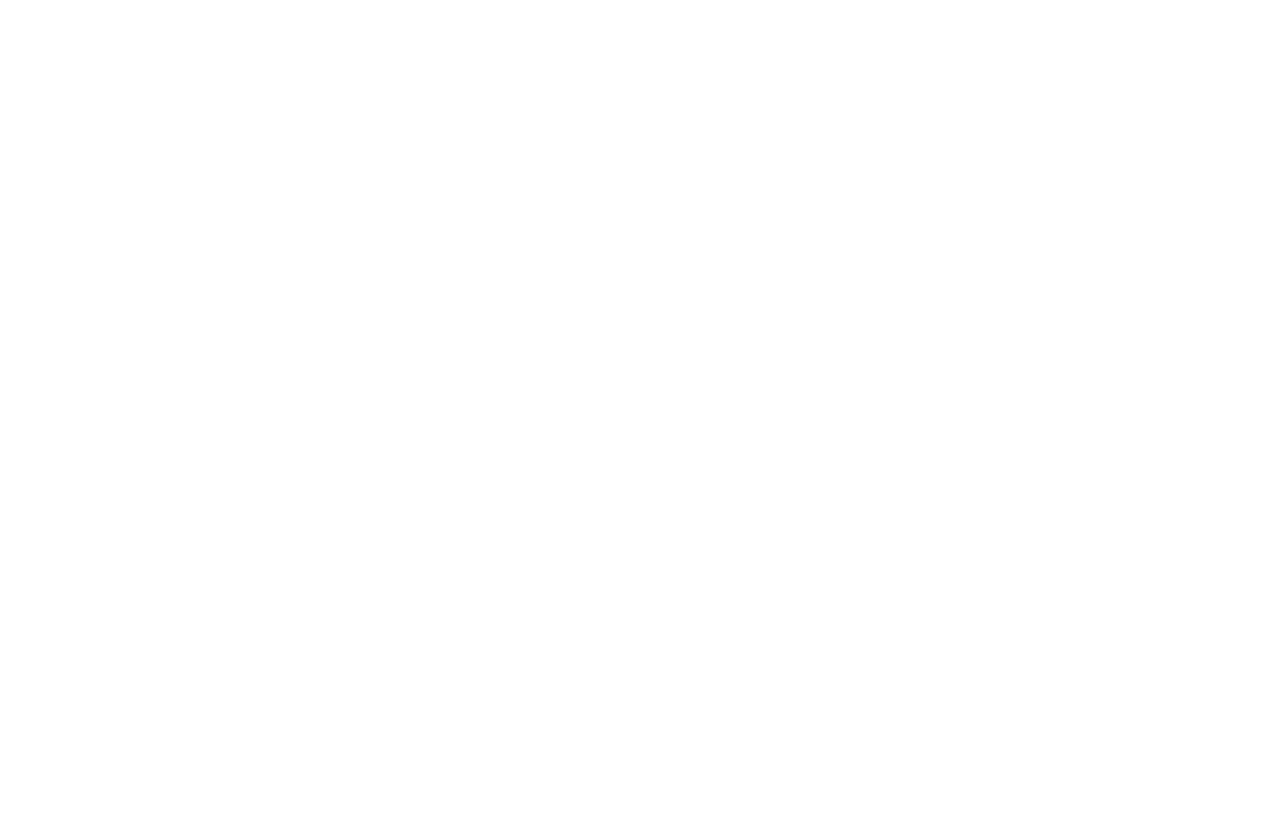
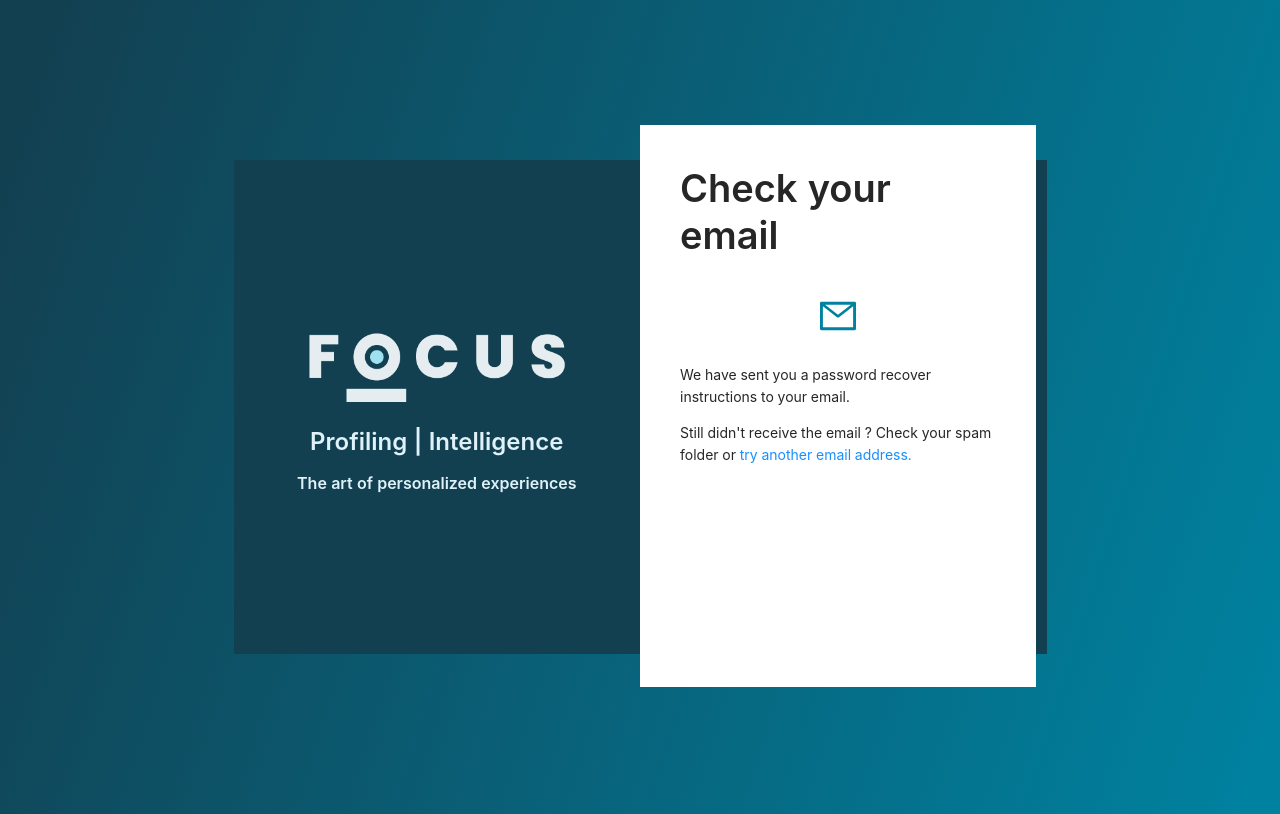
Before and after one commit to JoaoCaldas98/Focus-Keycloak, a React (Create React App) app: page /checkyouremail in a window 1280 px wide. Before the commit this address had no page. Built offline with nearby package versions, Linux system fonts and the light colour scheme.

Commit message:
Task [6] - Check you email : - Create component Check your email;

```diff
--- a/src/App.tsx
+++ b/src/App.tsx
@@ -5,6 +5,7 @@
 import logo from './logo.svg';
 import Login from "./Pages/Login/Login";
 import ForgotPassword from "./Pages/ForgotPassword/ForgotPassword";
+import CheckYourEmail from "./Pages/ForgotPassword/CheckYourEmail";
 import './App.css';
 
 const { Content } = Layout
@@ -14,7 +15,8 @@
           <Router>
               <Routes>
                 <Route path={"/"} element={<Login />}/>
-                  <Route path={"/forgotpassword"} element={<ForgotPassword />}/>
+                <Route path={"/forgotpassword"} element={<ForgotPassword />}/>
+                <Route path={"/checkyouremail"} element={<CheckYourEmail />}/>
               </Routes>
           </Router>
   );
--- /dev/null
+++ b/src/Pages/ForgotPassword/CheckYourEmail.tsx
@@ -0,0 +1,57 @@
+import {Button, Col, Form, Input, Layout, Row, Typography} from "antd";
+
+import BoxBlue from "../../Components/BoxBlue/BoxBlue";
+import BoxWhite from "../../Components/BoxWhite/BoxWhite";
+import { MailOutlined, UserOutlined } from "@ant-design/icons";
+import {Content} from "antd/es/layout/layout";
+
+const {Title, Paragraph, Link } = Typography
+
+const typeStyle = BoxWhite()
+const boxWhite_SmallScreen = typeStyle[0]
+const boxWhite_BigScreen = typeStyle[1]
+
+const boxCheckYourEmail = (style: any) => {
+    return (
+        <div style={style}>
+            <Col style={{padding: "2.5rem"}}>
+                <Row justify={"center"}>
+                    <Title>Check your email</Title>
+                </Row>
+                <Row justify={"center"} style={{ marginBottom: "1.875rem", marginTop: "1.300rem"}}>
+                    <MailOutlined style={{ fontSize: '36px', color: '#00819F' }}/>
+                </Row>
+                <Row justify={"start"}>
+                    <Paragraph>We have sent you a password recover instructions to your email.</Paragraph>
+                    <Paragraph>Still didn't receive the email ? Check your spam folder or <a href={"/forgotpassword"}> try another email address.</a></Paragraph>
+                </Row>
+                <Col span={24}>
+                </Col>
+            </Col>
+        </div>
+    )
+}
+
+export default function CheckYourEmail(){
+    return(
+        <Layout style={{ minHeight: "100vh", background: "linear-gradient(107.54deg, #124051 3.61%, #00819F 97.2%)", padding: "20vh"}}>
+            <Row align="middle" justify={"center"} gutter={[16, 16]}>
+                {/* Login for Big Views - START */}
+                <Col xs={0} sm={0} md={0} lg={24} xl={24} xxl={24}>
+                    <Row justify={"center"}>
+                        {BoxBlue(boxCheckYourEmail, boxWhite_BigScreen)}
+                    </Row>
+                </Col>
+                {/* Login for Big Views - START */}
+
+                {/* Login for Small Views - START */}
+                <Col xs={24} sm={24} md={24} lg={0} xl={0} xxl={0}>
+                    <Row justify={"center"}>
+                        {boxCheckYourEmail(boxWhite_SmallScreen)}
+                    </Row>
+                </Col>
+                {/* Login for Small Views - END */}
+            </Row>
+        </Layout>
+    )
+}
--- a/src/Pages/ForgotPassword/ForgotPassword.tsx
+++ b/src/Pages/ForgotPassword/ForgotPassword.tsx
@@ -1,4 +1,5 @@
 import {Button, Col, Form, Input, Layout, Row, Typography} from "antd";
+import { useNavigate } from "react-router-dom";
 
 import BoxBlue from "../../Components/BoxBlue/BoxBlue";
 import BoxWhite from "../../Components/BoxWhite/BoxWhite";
@@ -12,11 +13,13 @@
 
 
 const boxForgotPassword = (style: any) => {
-    //const [ form ] = Form.useForm()
-    // console.log(form)
+    // const navigate = useNavigate()
 
     const onFinish = (values: any) => {
         console.log("Username: (string)", values.username)
+        if ( values.username.includes("@telecom.com")){
+           // navigate("/checkyouremail")
+        }
     };
 
     const onFinishFailed = (errorInfo: any) => {
```
